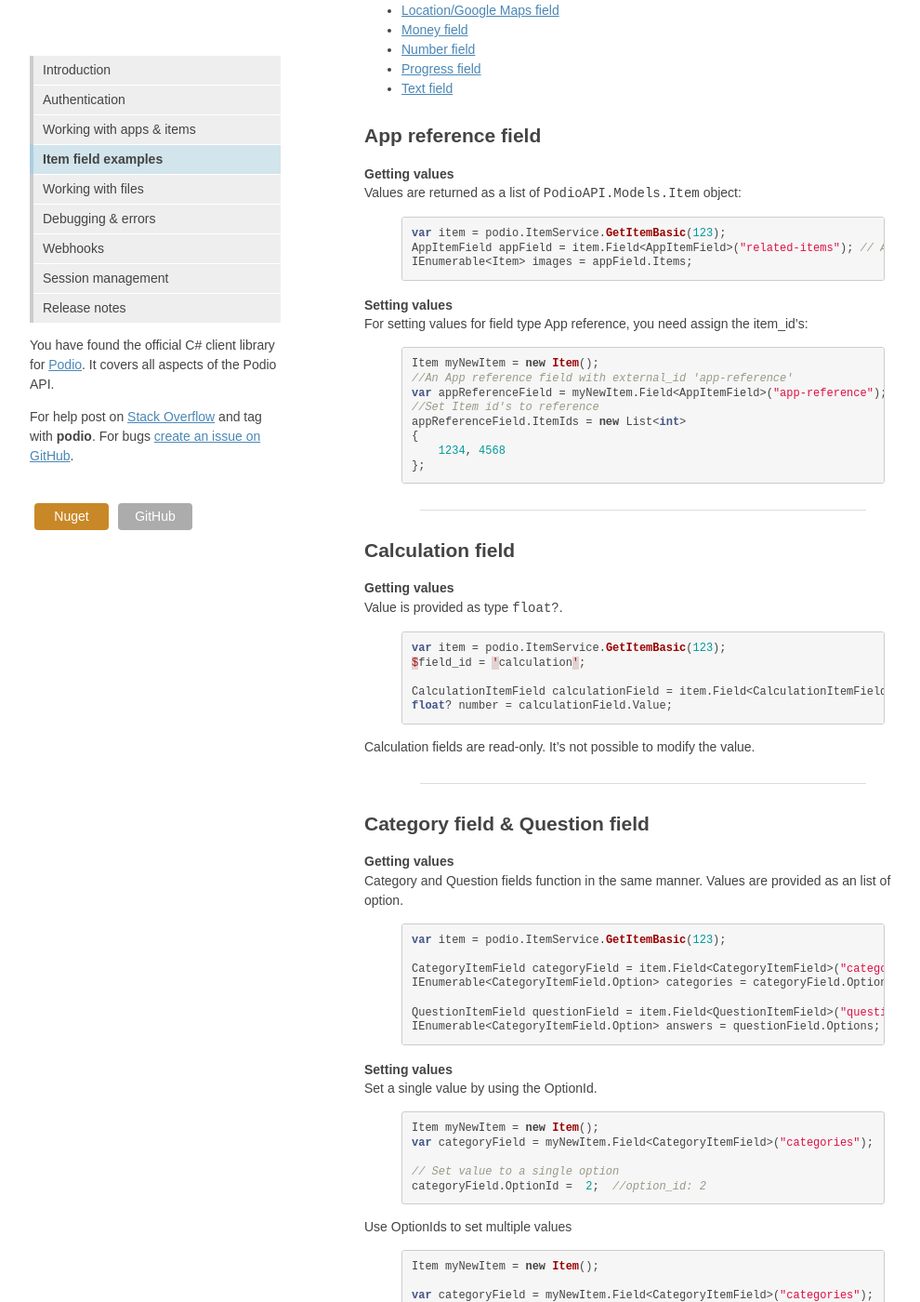
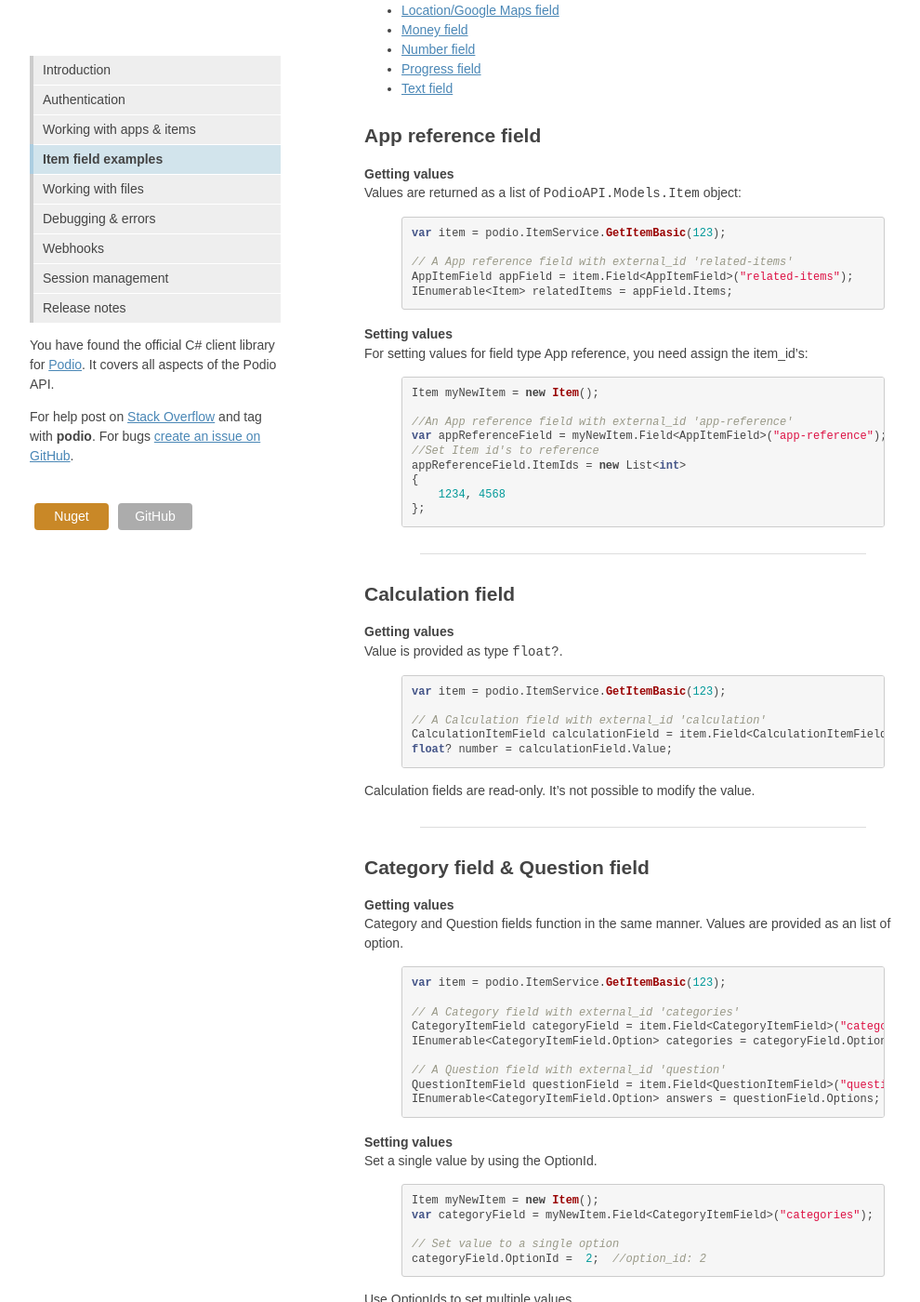
Before and after one commit to podio/podio-dotnet, a Jekyll site: the page built from fields/index.md, in a window 1280 px wide and 1400 px high, scrolled down 437 px. Shown: the whole window at 93% size, without its empty margins (128-1118 px from the left). Built offline with Jekyll 4.4.1, drawn with Linux system fonts in a browser that asks for light colours; some of the changed text lies outside the part shown.

```diff
--- a/fields/index.md
+++ b/fields/index.md
@@ -28,8 +28,10 @@ Values are returned as a list of `PodioAPI.Models.Item` object:
 
 {% highlight csharp startinline %}
 var item = podio.ItemService.GetItemBasic(123);
-AppItemField appField = item.Field<AppItemField>("related-items"); // A App reference field with external_id 'related-items'
-IEnumerable<Item> images = appField.Items;
+
+// A App reference field with external_id 'related-items'
+AppItemField appField = item.Field<AppItemField>("related-items");
+IEnumerable<Item> relatedItems = appField.Items;
 {% endhighlight %}
 
 #### Setting values
@@ -37,6 +39,7 @@ For setting values for field type App reference, you need assign the item_id's:
 
 {% highlight csharp startinline %}
 Item myNewItem = new Item();
+
 //An App reference field with external_id 'app-reference'
 var appReferenceField = myNewItem.Field<AppItemField>("app-reference");
 //Set Item id's to reference
@@ -75,10 +78,12 @@ Category and Question fields function in the same manner. Values are provided as
 {% highlight csharp startinline %}
 var item = podio.ItemService.GetItemBasic(123);
 
-CategoryItemField categoryField = item.Field<CategoryItemField>("categories"); // A Category field with external_id 'categories'
+// A Category field with external_id 'categories'
+CategoryItemField categoryField = item.Field<CategoryItemField>("categories");
 IEnumerable<CategoryItemField.Option> categories = categoryField.Options;
 
-QuestionItemField questionField = item.Field<QuestionItemField>("question"); // A Question field with external_id 'question'
+// A Question field with external_id 'question'
+QuestionItemField questionField = item.Field<QuestionItemField>("question");
 IEnumerable<CategoryItemField.Option> answers = questionField.Options;
 
 {% endhighlight %}
@@ -125,7 +130,9 @@ Setting value to field type Contact can be done by setting profile_id's
 Item myNewItem = new Item();
 
 var contactField = myNewItem.Field<ContactItemField>("contacts");
-contactField.ContactIds = new List<int> { 3254, 89745 };  // Set the profile id's of the contacts
+
+// Set the profile id's of the contacts
+contactField.ContactIds = new List<int> { 3254, 89745 };
 {% endhighlight %}
 
 
@@ -243,7 +250,8 @@ Values are returned as a List of `PodioAPI.Models.Embed` objects:
 {% highlight csharp startinline %}
 var item = podio.ItemService.GetItemBasic(123);
 
-EmbedItemField embedField = item.Field<EmbedItemField>("link"); // A Link field with external_id 'link'
+// A Link field with external_id 'link'
+EmbedItemField embedField = item.Field<EmbedItemField>("link");
 IEnumerable<Embed> embeds = embedField.Embeds;
 
 //Get url of the first link
@@ -256,7 +264,8 @@ Setting value to EmbedItemField can be done by calling AddEmbed method and passi
 {% highlight csharp startinline %}
 Item myNewItem = new Item();
 
-var embed = podio.EmbedService.AddAnEmbed("https://www.google.com/"); // Creating an embed
+// Creating an embed
+var embed = podio.EmbedService.AddAnEmbed("https://www.google.com/");
 
 // Embed/Link field with with external_id 'link'
 var embedField = myNewItem.Field<EmbedItemField>("link");
```
Also changed, not shown: other parts of fields/index.md (+2 -2 lines), index.md (+1 -1 lines).
